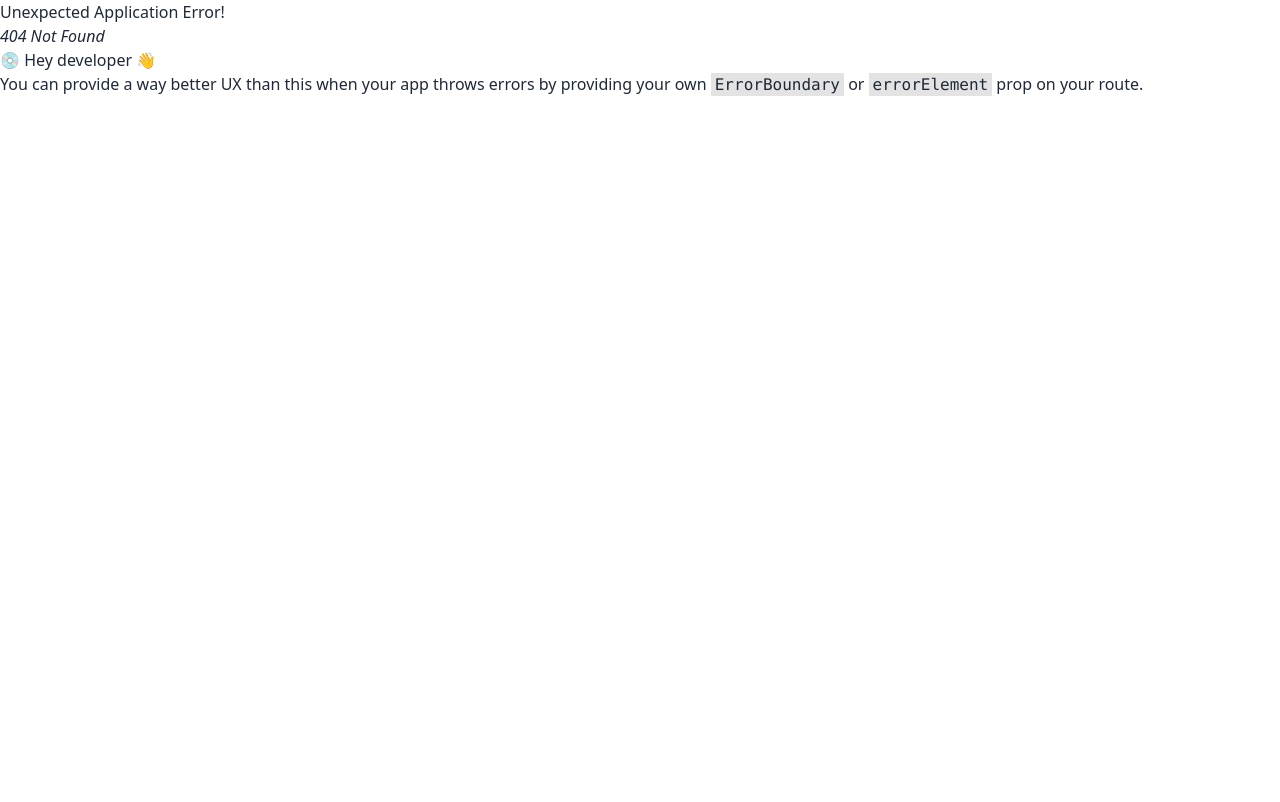
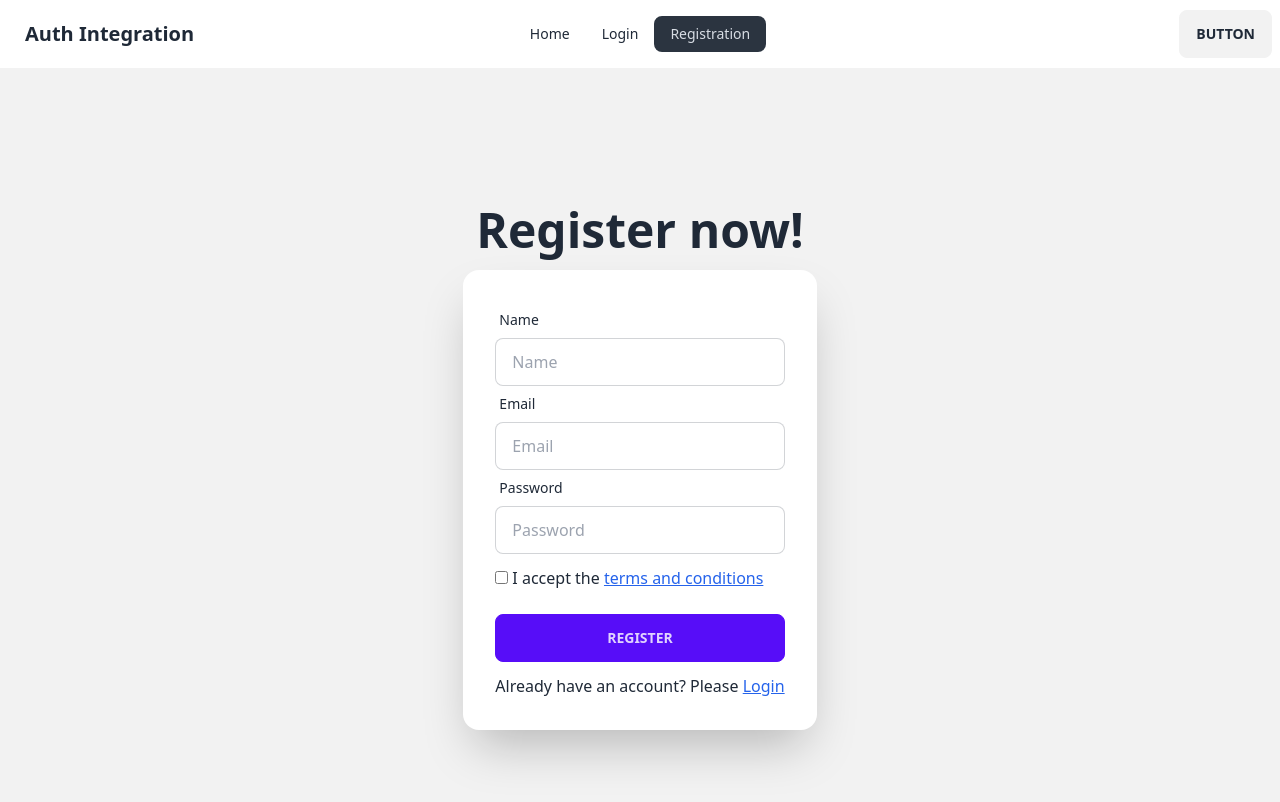
Before and after one commit to shamshul-haque/m9-practice, a React (Vite) app in the folder auth-integration/: page /registration in a window 1280 px wide. Before the commit this address had no page. Shown: the top 802 px of the page. Built offline with nearby package versions, Linux system fonts and the light colour scheme.

Commit message:
create navbar, login and registration form

```diff
--- /dev/null
+++ b/auth-integration/src/components/Home.jsx
@@ -0,0 +1,9 @@
+const Home = () => {
+  return (
+    <div>
+      <h1>This is home</h1>
+    </div>
+  );
+};
+
+export default Home;
--- /dev/null
+++ b/auth-integration/src/components/Login.jsx
@@ -0,0 +1,68 @@
+import { Link } from "react-router-dom";
+
+const Login = () => {
+  const handleLogin = (e) => {
+    e.preventDefault();
+    const email = e.target.email.value;
+    const password = e.target.password.value;
+    console.log(email, password);
+  };
+
+  return (
+    <div className="hero min-h-screen bg-base-200">
+      <div className="hero-content flex-col">
+        <div className="text-center lg:text-left">
+          <h1 className="text-5xl font-bold">Login now!</h1>
+        </div>
+        <div className="card flex-shrink-0 w-full max-w-sm shadow-2xl bg-base-100">
+          <div className="card-body">
+            <form onSubmit={handleLogin}>
+              <div className="form-control">
+                <label className="label">
+                  <span className="label-text">Email</span>
+                </label>
+                <input
+                  type="email"
+                  name="email"
+                  placeholder="Email"
+                  className="input input-bordered"
+                  required
+                />
+              </div>
+              <div className="form-control">
+                <label className="label">
+                  <span className="label-text">Password</span>
+                </label>
+                <input
+                  type="password"
+                  name="password"
+                  placeholder="Password"
+                  className="input input-bordered"
+                  required
+                />
+                <label className="label">
+                  <a href="#" className="label-text-alt link link-hover">
+                    Forgot password?
+                  </a>
+                </label>
+              </div>
+              <div className="form-control mt-6">
+                <button className="btn btn-primary">Login</button>
+              </div>
+              <div className="mt-3 space-y-2 text-xs md:text-base">
+                <p>
+                  Don't have an account? Please{" "}
+                  <Link to="/registration" className="underline text-blue-600">
+                    Register
+                  </Link>
+                </p>
+              </div>
+            </form>
+          </div>
+        </div>
+      </div>
+    </div>
+  );
+};
+
+export default Login;
--- /dev/null
+++ b/auth-integration/src/components/Navbar.jsx
@@ -0,0 +1,58 @@
+import { NavLink } from "react-router-dom";
+
+const Navbar = () => {
+  const links = (
+    <>
+      <li>
+        <NavLink to="/">Home</NavLink>
+      </li>
+      <li>
+        <NavLink to="/login">Login</NavLink>
+      </li>
+      <li>
+        <NavLink to="/registration">Registration</NavLink>
+      </li>
+    </>
+  );
+  return (
+    <div className="navbar bg-base-100">
+      <div className="navbar-start">
+        <div className="dropdown">
+          <label tabIndex={0} className="btn btn-ghost lg:hidden">
+            <svg
+              xmlns="http://www.w3.org/2000/svg"
+              className="h-5 w-5"
+              fill="none"
+              viewBox="0 0 24 24"
+              stroke="currentColor"
+            >
+              <path
+                strokeLinecap="round"
+                strokeLinejoin="round"
+                strokeWidth="2"
+                d="M4 6h16M4 12h8m-8 6h16"
+              />
+            </svg>
+          </label>
+          <ul
+            tabIndex={0}
+            className="menu menu-sm dropdown-content mt-3 z-[1] p-2 shadow bg-base-100 rounded-box w-52"
+          >
+            {links}
+          </ul>
+        </div>
+        <a className="btn btn-ghost normal-case text-base md:text-xl">
+          Auth Integration
+        </a>
+      </div>
+      <div className="navbar-center hidden lg:flex">
+        <ul className="menu menu-horizontal px-1">{links}</ul>
+      </div>
+      <div className="navbar-end">
+        <a className="btn">Button</a>
+      </div>
+    </div>
+  );
+};
+
+export default Navbar;
--- /dev/null
+++ b/auth-integration/src/components/Register.jsx
@@ -0,0 +1,90 @@
+import { Link } from "react-router-dom";
+
+const Register = () => {
+  const handleRegistration = (e) => {
+    e.preventDefault();
+    const name = e.target.name.value;
+    const email = e.target.email.value;
+    const password = e.target.password.value;
+    console.log(name, email, password);
+  };
+
+  return (
+    <div>
+      <div className="hero min-h-screen bg-base-200">
+        <div className="hero-content flex-col">
+          <div className="text-center lg:text-left">
+            <h1 className="text-5xl font-bold">Register now!</h1>
+          </div>
+          <div className="card flex-shrink-0 w-full max-w-sm shadow-2xl bg-base-100">
+            <div className="card-body">
+              <form onSubmit={handleRegistration}>
+                <div className="form-control">
+                  <label className="label">
+                    <span className="label-text">Name</span>
+                  </label>
+                  <input
+                    type="text"
+                    name="name"
+                    placeholder="Name"
+                    className="input input-bordered"
+                    required
+                  />
+                </div>
+                <div className="form-control">
+                  <label className="label">
+                    <span className="label-text">Email</span>
+                  </label>
+                  <input
+                    type="email"
+                    name="email"
+                    placeholder="Email"
+                    className="input input-bordered"
+                    required
+                  />
+                </div>
+                <div className="form-control">
+                  <label className="label">
+                    <span className="label-text">Password</span>
+                  </label>
+                  <input
+                    type="password"
+                    name="password"
+                    placeholder="Password"
+                    className="input input-bordered"
+                    required
+                  />
+                </div>
+                <div className="mt-3">
+                  <input type="checkbox" name="terms" id="terms" required />
+                  <label htmlFor="terms" className="ml-1">
+                    I accept the{" "}
+                    <Link
+                      to="#"
+                      className="underline text-blue-600 text-xs md:text-base"
+                    >
+                      terms and conditions
+                    </Link>
+                  </label>
+                </div>
+                <div className="form-control mt-6">
+                  <button className="btn btn-primary">Register</button>
+                </div>
+                <div className="mt-3 space-y-2 text-xs md:text-base">
+                  <p>
+                    Already have an account? Please{" "}
+                    <Link to="/login" className="underline text-blue-600">
+                      Login
+                    </Link>
+                  </p>
+                </div>
+              </form>
+            </div>
+          </div>
+        </div>
+      </div>
+    </div>
+  );
+};
+
+export default Register;
--- /dev/null
+++ b/auth-integration/src/components/Root.jsx
@@ -0,0 +1,13 @@
+import { Outlet } from "react-router-dom";
+import Navbar from "./Navbar";
+
+const Root = () => {
+  return (
+    <div>
+      <Navbar />
+      <Outlet />
+    </div>
+  );
+};
+
+export default Root;
```
Also changed, not shown: auth-integration/src/main.jsx (+19 -1 lines), auth-integration/.eslintrc.cjs (deleted).
